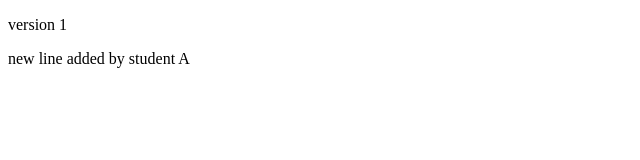
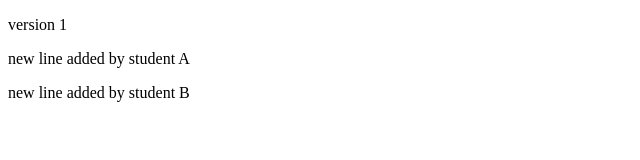
Before and after one commit to erday2/gitcollab, a plain HTML site: page index.html in a window 1280 px wide. Shown: the whole page, without its empty margins (0-640 px from the left). Drawn offline with Linux system fonts and the light colour scheme.

Commit message:
new p tag student b

```diff
--- a/index.html
+++ b/index.html
@@ -7,6 +7,9 @@
   </head>
   <body>
     <p>version 1</p>
+
     <p>new line added by student A</p>
+
+    <p>new line added by student B</p>
   </body>
 </html>
```
